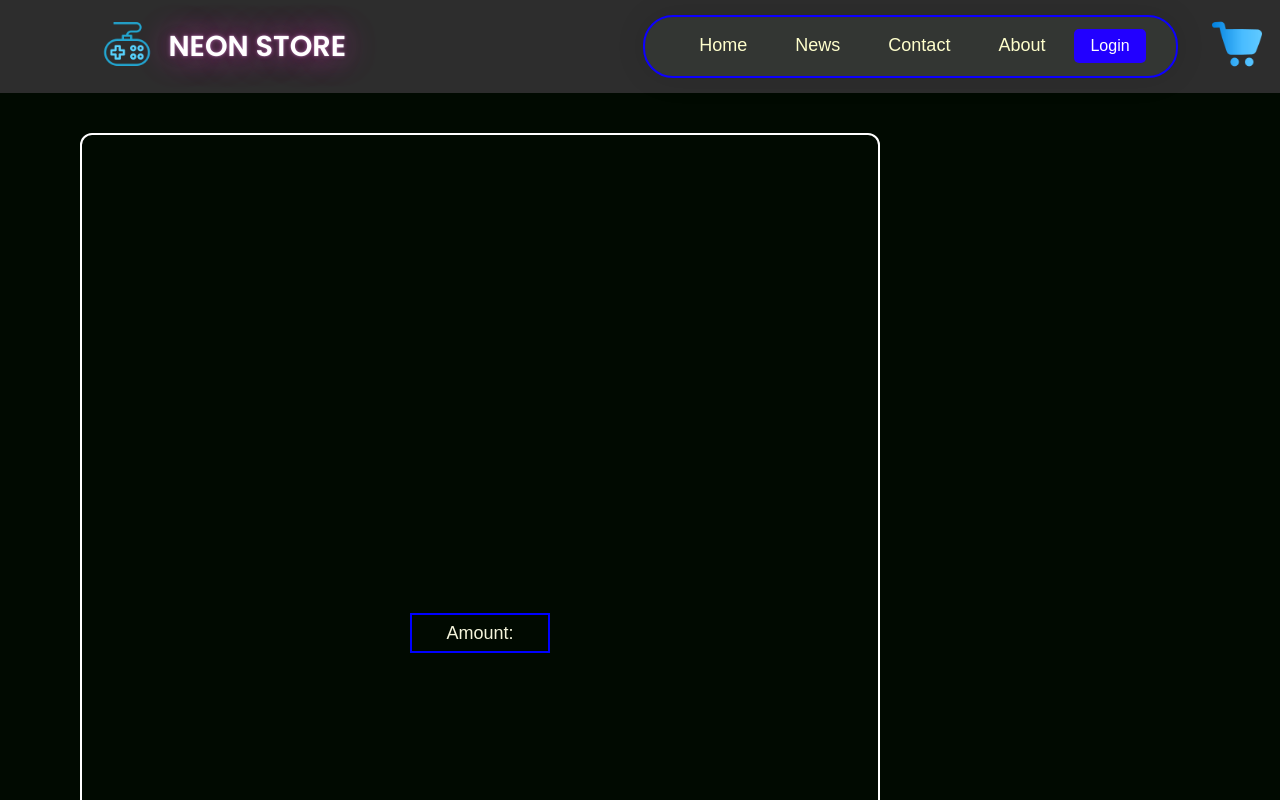
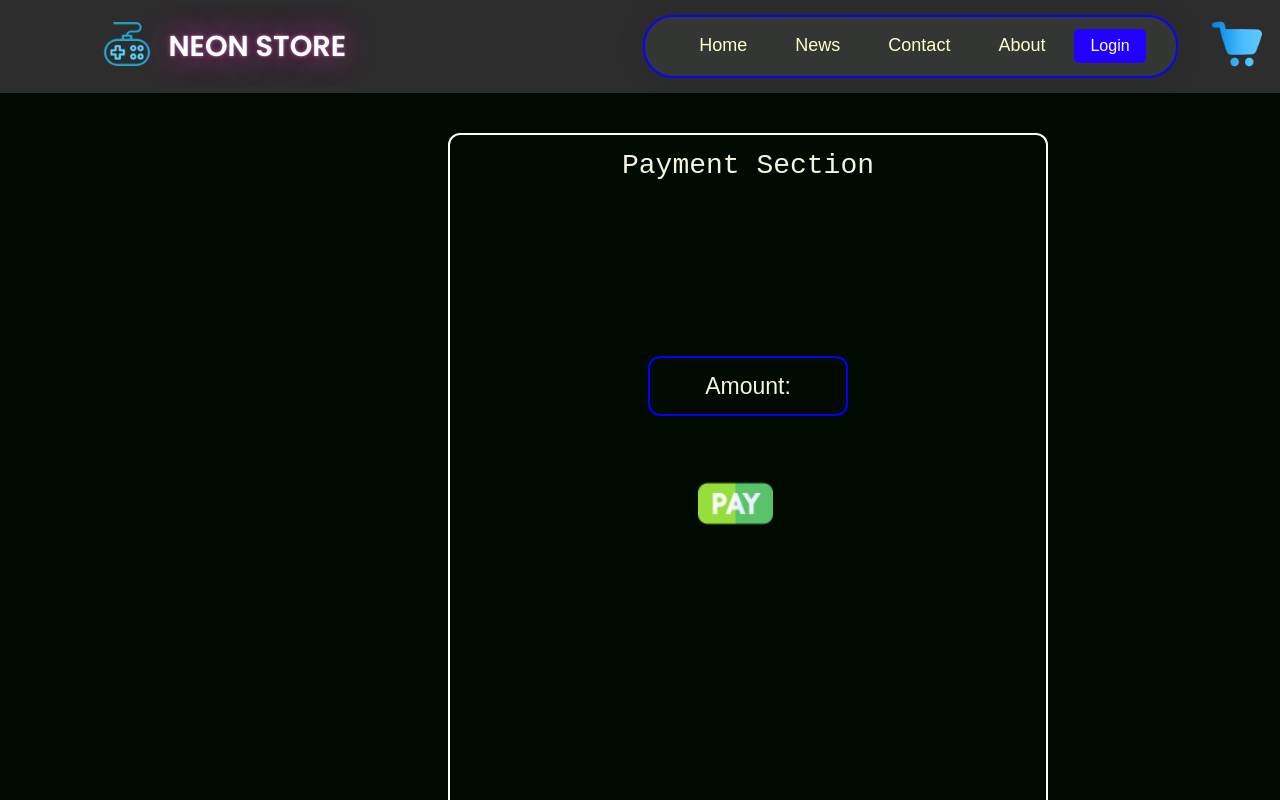
Before and after one commit to Navin-VijayaKumar/Neon-Store, a React (Vite) app in the folder Frontend/: page /buy in a window 1280 px wide. Shown: the top 800 px of the page. Built offline with nearby package versions, Linux system fonts and the light colour scheme.

Commit message:
cart module-1

```diff
--- a/Frontend/index.html
+++ b/Frontend/index.html
@@ -9,6 +9,5 @@
   <body>
     <div id="root"></div>
     <script type="module" src="/src/main.jsx"></script>
-    <script src="https://checkout. razorpay.com/v1/checkout.js"></script>
   </body>
 </html>
--- a/Frontend/src/Components/Buy/Buy.css
+++ b/Frontend/src/Components/Buy/Buy.css
@@ -1,21 +1,34 @@
 .buy-con{
     display: flex;
     align-items: center;
-    justify-content: center;
-    margin-left: 80px;
+    flex-direction: column;
+    margin-left: 35%;
     margin-top: 40px;
     margin-bottom: 40px;
-    width: 800px;
+    width: 600px;
     border: 2px solid white;
     border-radius: 12px;
-    height: 1000px;
+    height: 800px;
 }
 .buy-inner p{
     display: flex;
     align-items: center;
     justify-content: center;
-    width: 140px;
-    height: 40px;
+    width: 200px;
+    height: 60px;
+    font-size: 23px;
+    border-radius: 12px;
     border: 2px solid blue;
 
 }
+.buy-title p{
+    font-size: 28px;
+    font-family: monospace;
+    margin-bottom: 160px;
+
+}
+.buy-inner img {
+    margin: 50px;
+    width: 75px;
+
+}
--- a/Frontend/src/Components/Buy/Buy.jsx
+++ b/Frontend/src/Components/Buy/Buy.jsx
@@ -1,46 +1,62 @@
-import React from 'react'
-import './Buy.css'
+import React, { useEffect } from 'react';
+import './Buy.css';
 import { useLocation } from 'react-router-dom';
-
+import pay1 from '../Asserts/pay1.png'
 const Buy = () => {
   const location = useLocation();
   const new_price = location.state?.new_price;
-       if(new_price>=0)
-       {
-        var option = {
-          key:"",
-          key_secret:"",
-          new_price:new_price * 100,
-          currency:"INR",
-          name:"Neon_Store",
-          description:"for testing porpose",
-          handler: function(response)
-          {
-            alert(response.razorpay_payment_id);
-          },
-          prefill:{
-            name:"Navin",
-            email:"navinv10122004@gmail.com",
-            contact:"8940773056"
 
-          },
-          notes:{
-            address:"Razorpay Corporate office"
-          },
-          theme:{
-            color:"#00ffff"
-          }
-        };
-        var pay =new window.Razorpay(option);
-        pay.open();
-       }
+  useEffect(() => {
+    const script = document.createElement("script");
+    script.src = "https://checkout.razorpay.com/v1/checkout.js";
+    script.async = true;
+    document.body.appendChild(script);
+
+    return () => {
+      document.body.removeChild(script);
+    };
+  }, []);
+
+  const handlePayment = () => {
+    if (!window.Razorpay) {
+      alert("Razorpay SDK not loaded. Please try again.");
+      return;
+    }
+
+    const options = {
+      key: "your_razorpay_key", // Add your actual Razorpay key
+      amount: new_price * 100, // Amount in paise
+      currency: "INR",
+      name: "Neon_Store",
+      description: "Test transaction",
+      handler: function (response) {
+        alert("Payment Successful! Payment ID: " + response.razorpay_payment_id);
+      },
+      prefill: {
+        name: "Navin",
+        email: "navinv10122004@gmail.com",
+        contact: "8940773056"
+      },
+      theme: {
+        color: "#00ffff"
+      }
+    };
+
+    const pay = new window.Razorpay(options);
+    pay.open();
+  };
+
   return (
     <div className='buy-con'>
+      <div className="buy-title">
+        <p>Payment Section</p>
+      </div>
       <div className="buy-inner">
-        <p>Amount:{new_price}</p>
+        <p>Amount: {new_price}</p>
+        <div onClick={handlePayment}><img src={pay1}></img></div>
       </div>
-      </div>
-  )
-}
+    </div>
+  );
+};
 
-export default Buy
+export default Buy;
--- a/Frontend/src/Components/ProductDisplay/ProductDisplay.jsx
+++ b/Frontend/src/Components/ProductDisplay/ProductDisplay.jsx
@@ -13,6 +13,11 @@ const ProductDisplay = () => {
     const { productID } = useParams();
     const product = all_product.find((e) => e.id === Number(productID));
    const [popUp,setPopUp]=useState(false);
+
+
+   //cart
+   const {addToCart} =useContext(AppContext);
+
 
    const onSubmit = async (event) => {
     event.preventDefault();
@@ -141,7 +146,7 @@ const ProductDisplay = () => {
 
                 <div className="cart">
 
-                <button>Add to Cart</button>
+                <button onClick={()=>{addToCart(product.id)}}>Add to Cart</button>
                 </div>
                 <div className="wish">
 
--- a/Frontend/src/ContextProvider/ContextProvider.jsx
+++ b/Frontend/src/ContextProvider/ContextProvider.jsx
@@ -1,16 +1,36 @@
 import React, { useEffect, useState, createContext } from "react";
-import DataSet from '../Components/DataSet/DataSet.js';
+import DataSet from "../Components/DataSet/DataSet.js";
+
 export const AppContext = createContext(null);
 
 const ContextProvider = (props) => {
+  const getDefaultCart = (products) => {
+    let cart = {};
+    for (let index = 0; index < products.length+1; index++) {
+      cart[index] = 0;
+    }
+    return cart;
+  };
+
   const [all_product, setAllProduct] = useState([]);
+  const [cartItem, setCartItem] = useState(getDefaultCart([]));
+  const addToCart=(itemId)=>{
+    setCartItem((prev)=>({...prev,[itemId]:prev[itemId]+1}))
 
+  }
+  const removeFromCart=(itemId)=>{
+    setCartItem((prev)=>({...prev,[itemId]:prev[itemId]-1}))
+  }
   useEffect(() => {
     setAllProduct(DataSet);
   }, []);
 
-  const contextValue = { all_product };
+  useEffect(() => {
+    setCartItem(getDefaultCart(all_product));
+  }, [all_product]);
 
+  const contextValue = { all_product, cartItem, addToCart,removeFromCart};
+  console.log(cartItem)
   return (
     <AppContext.Provider value={contextValue}>
       {props.children}
--- a/Frontend/src/Pages/Home/Home.css
+++ b/Frontend/src/Pages/Home/Home.css
@@ -28,18 +28,44 @@ body{
 .search.hidden{
   display: none;
 }
+.home-title-pos{
+  top: 20%;
+  left: 5%;
+  position: absolute;
+}
 .home-title
 {
-  display: flex;
-  align-items: center;
-  justify-content: center;
+  display: inline-block;
 }
 .home-title h2{
-  top: 30%;
-  left: 5%;
-  position: absolute;
-  color: white;
+  background-image: linear-gradient(rgb(0, 255, 247),rgb(77, 187, 103), rgb(211, 75, 166),rgb(255, 3, 247));
+    color: transparent;
+    background-clip: text;
 }
+
+
+.text{
+  font-size: 2.3em;
+  letter-spacing: 10px;
+  border-right: 5px solid;
+  width: 100%;
+  white-space: nowrap;
+  overflow: hidden;
+  animation:
+  typing 2s steps(22),
+  cursor .4s step-end infinite alternate;
+
+}
+@keyframes cursor {
+  50% {border-color: transparent}
+
+}
+@keyframes typing {
+  from {width: 0}
+
+}
+
+
 
 .shop-now {
   position: absolute;
--- a/Frontend/src/Pages/Home/Home.jsx
+++ b/Frontend/src/Pages/Home/Home.jsx
@@ -59,8 +59,11 @@ export class Home extends Component {
         <div ref={this.vantaRef} className="vanta-container" style={{ height: '100vh', width: '100%' }}></div>
 
         {/* Search section */}
+        <div className="home-title-pos">
+
         <div className="home-title">
-          <h2>Welcome to Neon Store</h2>
+          <h2 className='text'>Welcome to Neon Store</h2>
+        </div>
         </div>
         <Link to='/slider'>
 
```
Also changed, not shown: Frontend/src/Components/Asserts/pay1.png (added).
